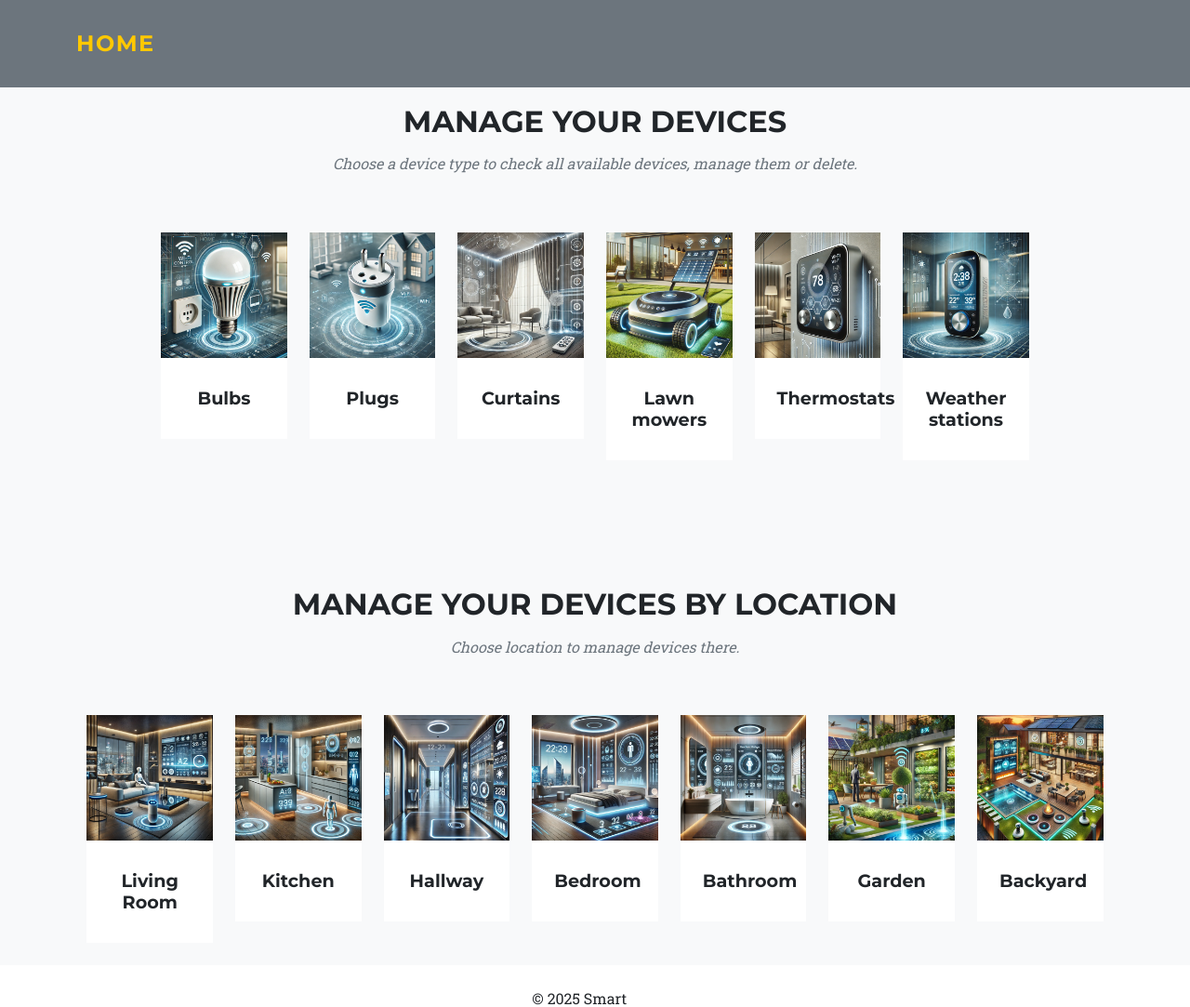
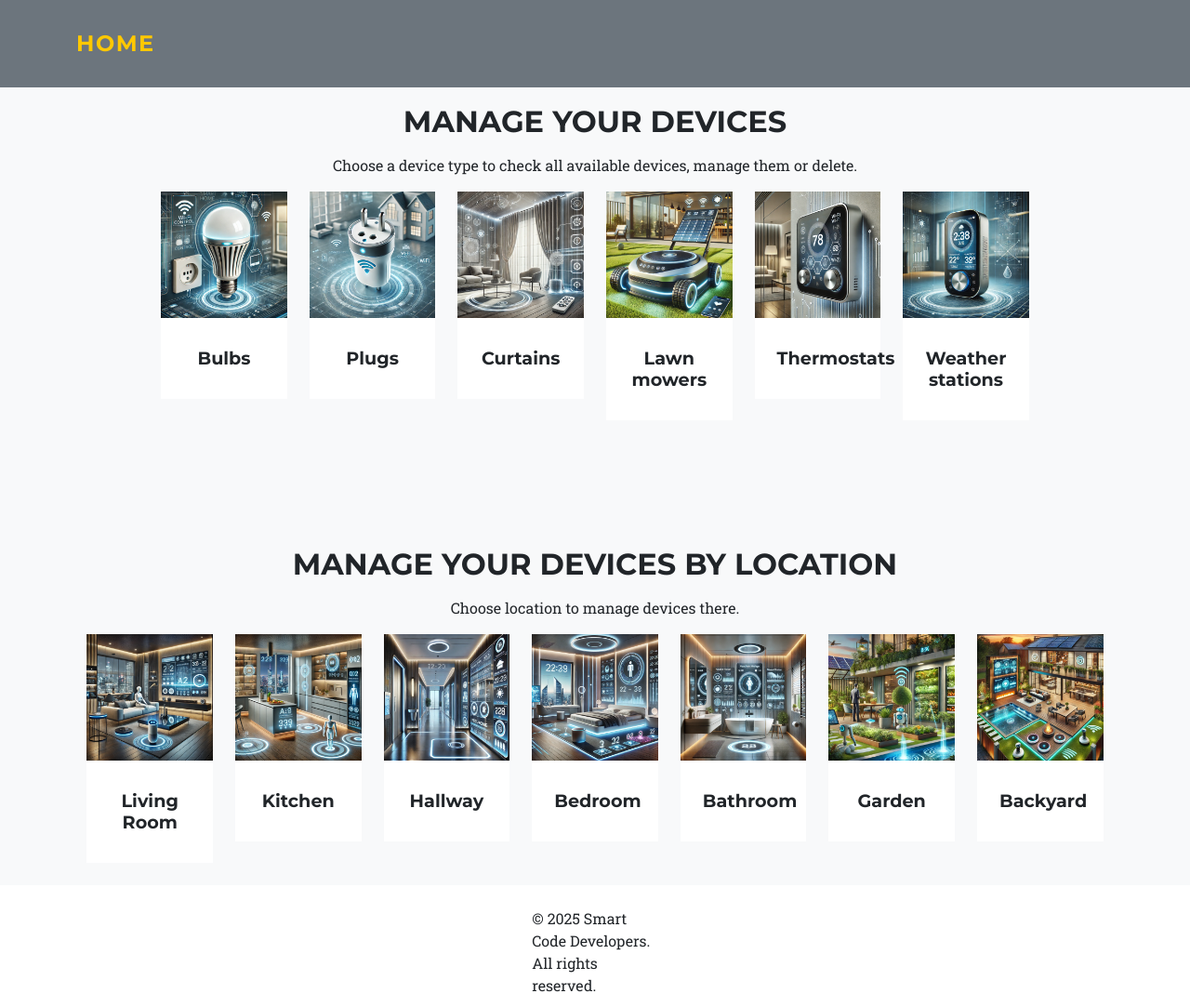
Before and after one commit to infoshareacademy/jpydzr6-smartcode-developers, a Django app: page /dashboard/ in a window 1280 px wide. Shown: the top 1083 px of the page at 93% size. Run offline with Django 5.2, Linux system fonts and the light colour scheme; some libraries are stand-ins or nearby versions.

Commit message:
updating font in dashboard

```diff
--- a/DjangoProject/SCD_app/users/templates/dashboard.html
+++ b/DjangoProject/SCD_app/users/templates/dashboard.html
@@ -5,10 +5,10 @@
 	<div class="container">
 		<div class="text-center">
 			<h2 class="section-heading text-uppercase">Manage your devices</h2>
-			<h3 class="section-subheading text-muted">
+			<p class="mb-2">
 				Choose a device type to check all available devices, manage them or
 				delete.
-			</h3>
+			</p>
 		</div>
 		<div class="row text-center">
 			<div class="col-lg-4 mb-4">
@@ -131,9 +131,9 @@
 			<h2 class="section-heading text-uppercase">
 				Manage your devices by location
 			</h2>
-			<h3 class="section-subheading text-muted">
+			<p class="mb-2">
 				Choose location to manage devices there.
-			</h3>
+			</p>
 		</div>
 		<div class="row text-center">
 			<div class="col-lg-4 mb-4">
```
